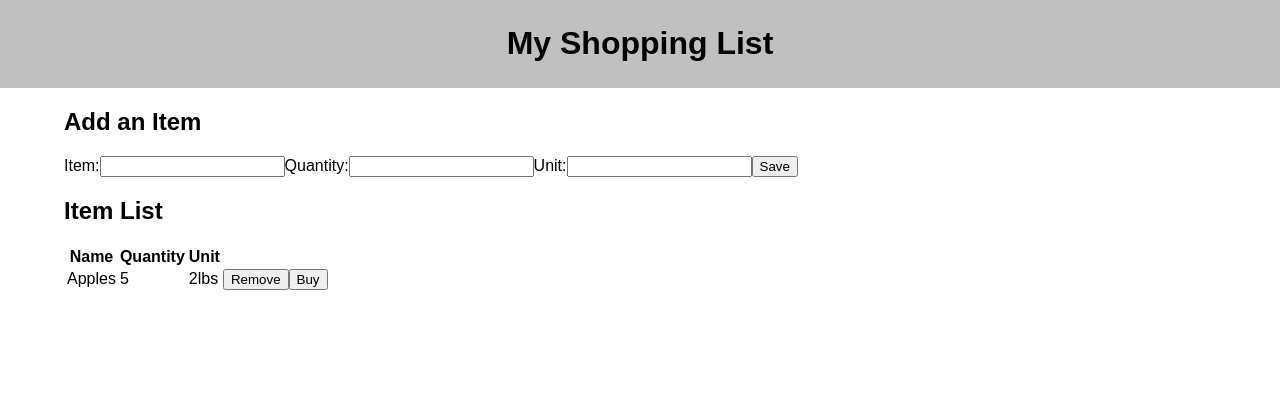
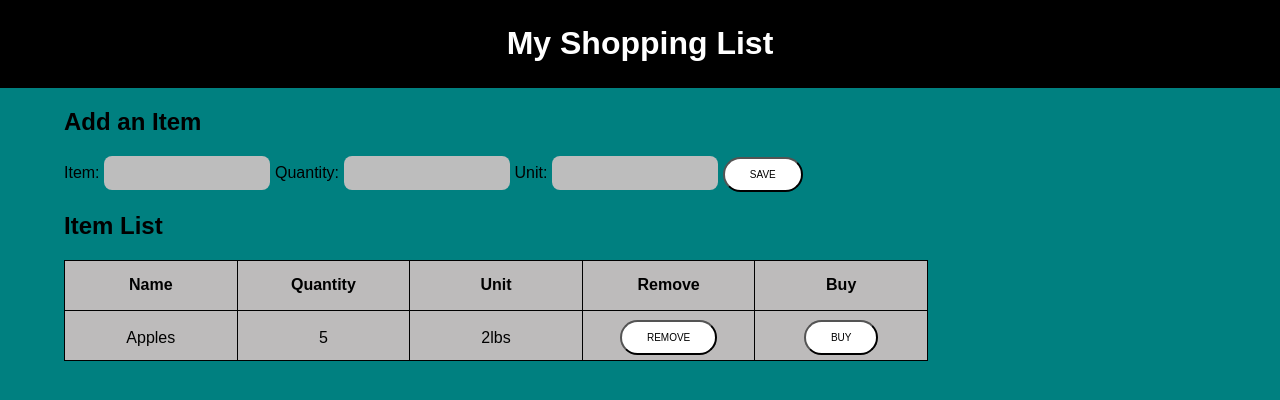
Before and after one commit to sbuckhanan/group-fs-react-shopping-list, a React (Create React App) app: page / in a window 1280 px wide. Shown: the top 400 px of the page. Built offline with nearby package versions, Linux system fonts and the light colour scheme.

Commit message:
style changes

```diff
--- a/src/components/App/App.jsx
+++ b/src/components/App/App.jsx
@@ -1,16 +1,12 @@
 import React, { useState, useEffect } from 'react';
-import Header from '../Header/Header.jsx'
+import Header from '../Header/Header.jsx';
 import './App.css';
 
-
-
-
 function App() {
-    const [itemList, setItemList] = useState([])
-    const [newItem, setNewItem] = useState('')
-    const [newQuantity, setNewQuantity] = useState('')
-    const [newUnit, setNewUnit] = useState('')
-
+	const [itemList, setItemList] = useState([]);
+	const [newItem, setNewItem] = useState('');
+	const [newQuantity, setNewQuantity] = useState('');
+	const [newUnit, setNewUnit] = useState('');
 
 	// useEffect(() => {
 	//     getItems()
@@ -27,31 +23,20 @@ function App() {
 	//     })
 	// }
 
-
-
-
 	return (
-        <div className="App">
+		<div className='App'>
 			<Header />
 			<main>
 				<h2>Add an Item</h2>
 
-
 				<form>
-        <label>Item:</label>
-        <input
-        onChange={ (event) => setNewItem(event.target.value) }
-        value={newItem}
-        />
-        <label>Quantity:</label>
-        <input
-        onChange={ (event) => setNewQuantity(event.target.value) }
-        value={newQuantity}/>
-        <label>Unit:</label>
-        <input
-        onChange={ (event) => setNewUnit(event.target.value) }
-        value={newUnit}/>
-        <button type="submit">Save</button>
+					<label>Item: </label>
+					<input onChange={(event) => setNewItem(event.target.value)} value={newItem} />
+					<label>Quantity: </label>
+					<input onChange={(event) => setNewQuantity(event.target.value)} value={newQuantity} />
+					<label>Unit: </label>
+					<input onChange={(event) => setNewUnit(event.target.value)} value={newUnit} />
+					<button type='submit'>Save</button>
 				</form>
 
 				<h2>Item List</h2>
@@ -61,20 +46,26 @@ function App() {
 							<th>Name</th>
 							<th>Quantity</th>
 							<th>Unit</th>
+							<th>Remove</th>
+							<th>Buy</th>
 						</tr>
 					</thead>
 					<tbody>
+						<tr>
 							<td>Apples</td>
 							<td>5</td>
 							<td>2lbs</td>
-                <button type="delete">Remove</button>
-                <button type="Edit">Buy</button>
+							<td>
+								<button type='delete'>Remove</button>
+							</td>
+							<td>
+								<button type='Edit'>Buy</button>
+							</td>
+						</tr>
 					</tbody>
 				</table>
-
 			</main>
 		</div>
-
 	);
 }
 
--- a/src/components/Header/Header.css
+++ b/src/components/Header/Header.css
@@ -1,5 +1,6 @@
 .banner-header {
-  background-color: silver;
-  text-align: center;
-  padding: 0.25em;
+	background-color: rgb(0, 0, 0);
+	text-align: center;
+	padding: 0.25em;
+	color: white;
 }
--- a/src/index.css
+++ b/src/index.css
@@ -1,5 +1,62 @@
 body {
-  margin: 0;
-  padding: 0;
-  font-family: sans-serif;
+	margin: 0;
+	padding: 0;
+	font-family: sans-serif;
+	background-color: teal;
 }
+
+table {
+	border: 1px solid;
+	width: 75%;
+	text-align: center;
+	border-collapse: collapse;
+	background-color: rgb(189, 187, 187);
+}
+
+th {
+	border: 1px solid;
+}
+
+tr {
+	border: 1px solid;
+	padding-top: 5px;
+	width: 50px;
+	height: 50px;
+}
+
+td {
+	padding: 0;
+	border: 1px solid;
+	padding-top: 5px;
+	width: 150px;
+}
+
+input {
+	max-width: 130px;
+	height: 30px;
+	background-color: #bdbdbd;
+	border-radius: 0.5rem;
+	padding: 0 1rem;
+	margin-right: 5px;
+	border: 2px solid transparent;
+	font-size: 1rem;
+}
+
+button {
+	position: relative;
+	font-size: 10px;
+	text-transform: uppercase;
+	text-decoration: none;
+	padding: 1em 2.5em;
+	display: inline-block;
+	border-radius: 6em;
+	transition: all 0.2s;
+	font-family: inherit;
+	font-weight: 500;
+	color: black;
+	background-color: white;
+}
+
+button:hover {
+	transform: scale(1.05);
+}
```
Lines whose indentation alone changed are shown as unchanged.
